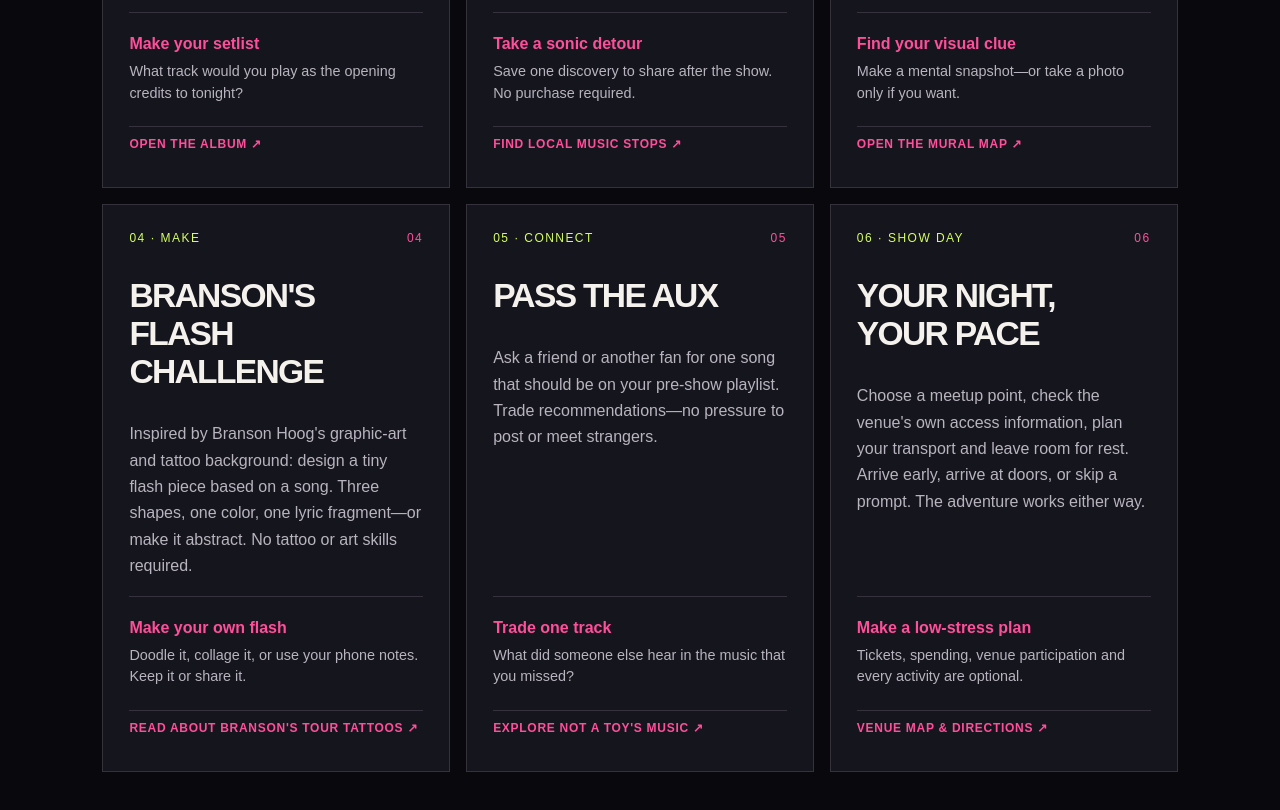
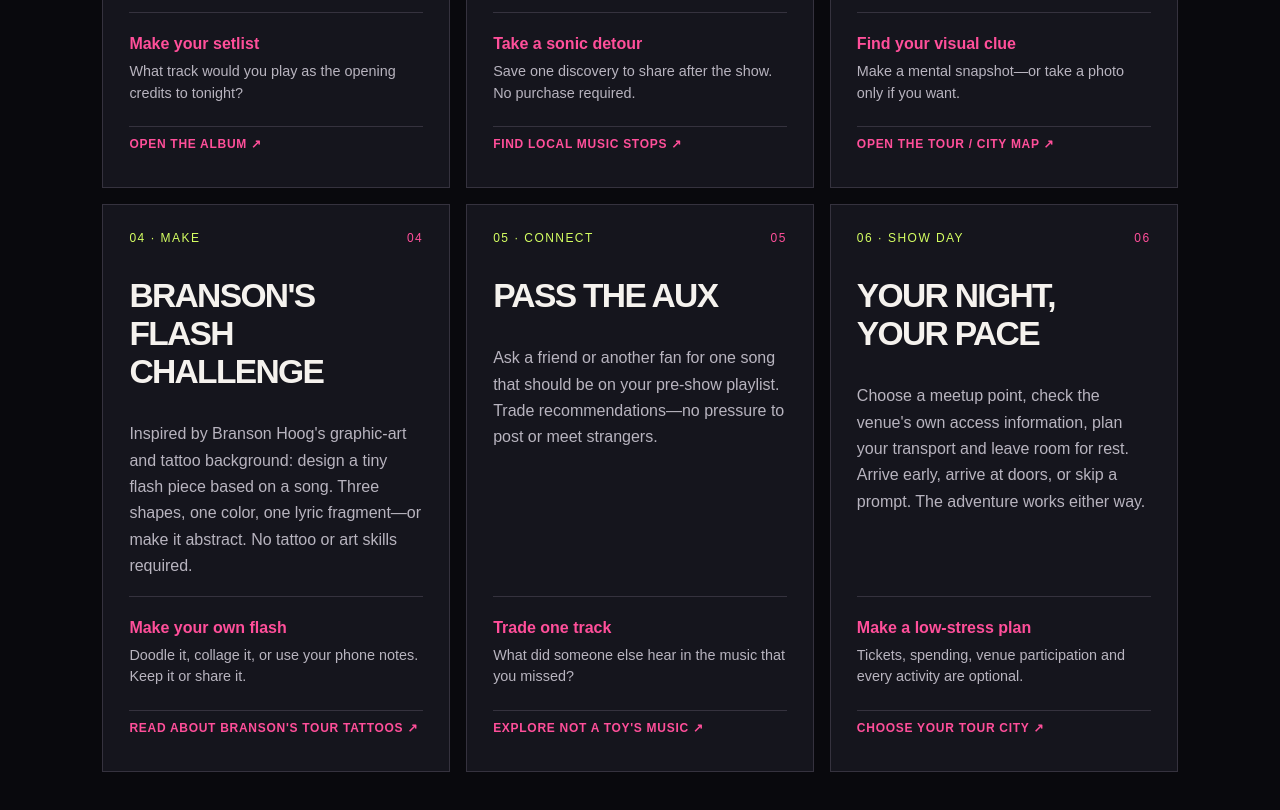
Before and after one commit to Loptr-Lab/pay-it-forward, a Next.js app: page /adventure in a window 1280 px wide. Shown: the part 1520-2330 px from the top of the page. Built offline with nearby package versions, Linux system fonts and the light colour scheme.

Commit message:
Point city quest activities to tour map

```diff
--- a/src/app/adventure/page.tsx
+++ b/src/app/adventure/page.tsx
@@ -3,10 +3,10 @@ import Link from "next/link";
 const quests = [
   { tag: "01 · LISTEN", title: "SET THE SCENE", body: "Pick three tracks from FILTHY YUCK! or the NOT A TOY catalog. Build a pre-show playlist that starts where you are and ends at full concert energy.", action: "Make your setlist", prompt: "What track would you play as the opening credits to tonight?", link: "https://music.apple.com/us/album/filthy-yuck/6803206084", linkLabel: "OPEN THE ALBUM ↗" },
   { tag: "02 · DISCOVER", title: "THE SOUND YOU DON'T KNOW", body: "Find a local artist, record shop, radio show or playlist in the city you're visiting. Listen to one track outside your usual lane.", action: "Take a sonic detour", prompt: "Save one discovery to share after the show. No purchase required.", link: "https://loptr-lab.github.io/pay-it-forward/route/", linkLabel: "FIND LOCAL MUSIC STOPS ↗" },
-  { tag: "03 · CITY QUEST", title: "LOOK UP / LOOK AROUND", body: "Choose one public mural, landmark, record shop window or unexpected detail on your way to the venue. Find a color, texture or shape that matches a lyric, title or mood.", action: "Find your visual clue", prompt: "Make a mental snapshot—or take a photo only if you want.", link: "https://www.google.com/maps/search/?api=1&query=Glasgow+City+Centre+Mural+Trail", linkLabel: "OPEN THE MURAL MAP ↗" },
+  { tag: "03 · CITY QUEST", title: "LOOK UP / LOOK AROUND", body: "Choose one public mural, landmark, record shop window or unexpected detail on your way to the venue. Find a color, texture or shape that matches a lyric, title or mood.", action: "Find your visual clue", prompt: "Make a mental snapshot—or take a photo only if you want.", link: "/route", linkLabel: "OPEN THE TOUR / CITY MAP ↗" },
   { tag: "04 · MAKE", title: "BRANSON'S FLASH CHALLENGE", body: "Inspired by Branson Hoog's graphic-art and tattoo background: design a tiny flash piece based on a song. Three shapes, one color, one lyric fragment—or make it abstract. No tattoo or art skills required.", action: "Make your own flash", prompt: "Doodle it, collage it, or use your phone notes. Keep it or share it.", link: "https://www.xsnoize.com/interview-not-a-toy-on-new-music-their-highlights-of-2022/", linkLabel: "READ ABOUT BRANSON'S TOUR TATTOOS ↗" },
   { tag: "05 · CONNECT", title: "PASS THE AUX", body: "Ask a friend or another fan for one song that should be on your pre-show playlist. Trade recommendations—no pressure to post or meet strangers.", action: "Trade one track", prompt: "What did someone else hear in the music that you missed?", link: "https://music.apple.com/us/artist/not-a-toy/1510814882", linkLabel: "EXPLORE NOT A TOY'S MUSIC ↗" },
-  { tag: "06 · SHOW DAY", title: "YOUR NIGHT, YOUR PACE", body: "Choose a meetup point, check the venue's own access information, plan your transport and leave room for rest. Arrive early, arrive at doors, or skip a prompt. The adventure works either way.", action: "Make a low-stress plan", prompt: "Tickets, spending, venue participation and every activity are optional.", link: "https://www.google.com/maps/search/?api=1&query=The+Garage+Glasgow", linkLabel: "VENUE MAP & DIRECTIONS ↗" },
+  { tag: "06 · SHOW DAY", title: "YOUR NIGHT, YOUR PACE", body: "Choose a meetup point, check the venue's own access information, plan your transport and leave room for rest. Arrive early, arrive at doors, or skip a prompt. The adventure works either way.", action: "Make a low-stress plan", prompt: "Tickets, spending, venue participation and every activity are optional.", link: "/route", linkLabel: "CHOOSE YOUR TOUR CITY ↗" },
 ];
 
 export default function AdventurePage() {
```
